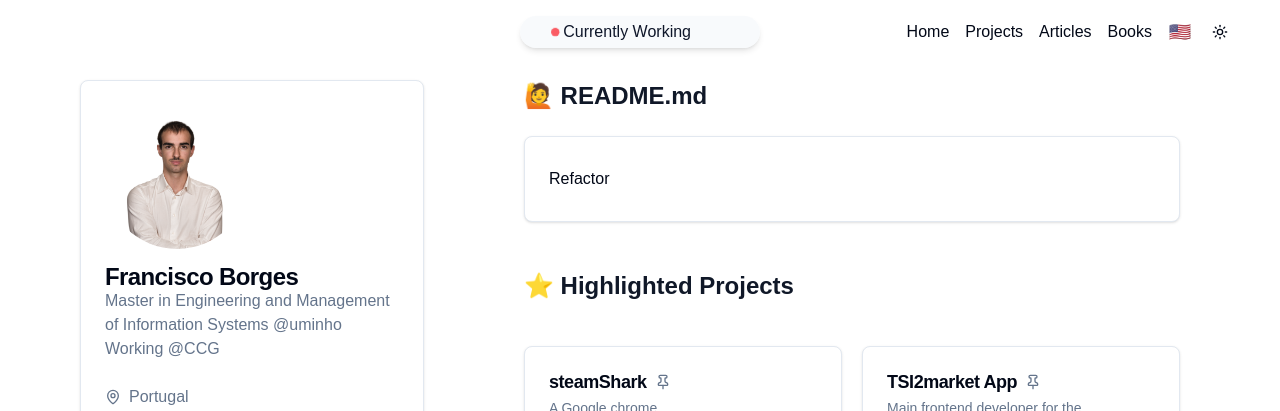
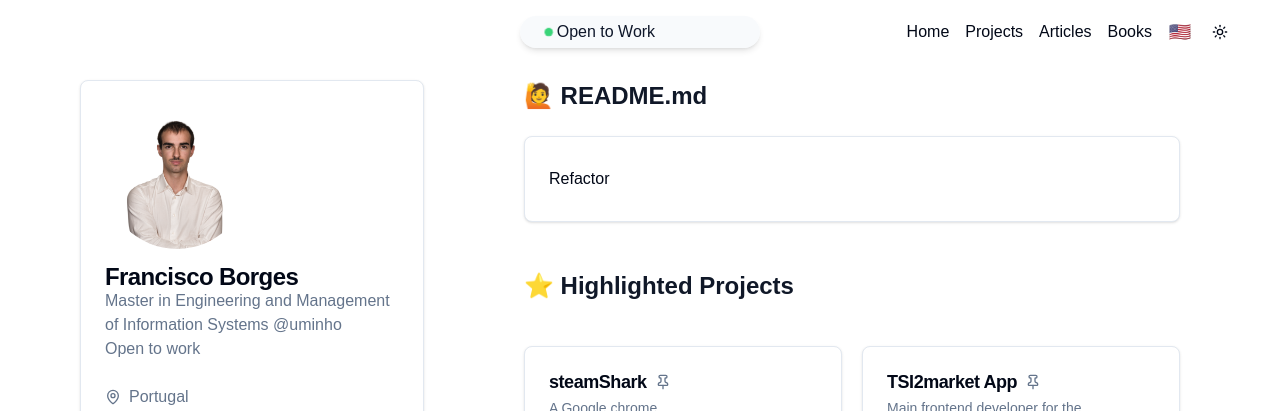
Before and after one commit to Franciscoborges2002/portfolio, a React (Vite) app: page / in a window 1280 px wide. Shown: the top 411 px of the page. Built offline with nearby package versions, Linux system fonts and the light colour scheme.

Commit message:
refactor: change of my current job situation

```diff
--- a/src/components/HeaderComponent.tsx
+++ b/src/components/HeaderComponent.tsx
@@ -15,7 +15,7 @@ export function Header() {
         <div className="flex-1" />
 
         <div className="flex-1 flex justify-center">
-          <Notch text={t("notch.text")} isActive={false} />
+          <Notch text={t("notch.text")} isActive={true} />
         </div>
 
         <div className="flex-1 flex justify-end items-center gap-1">
--- a/src/components/InformationComponent.tsx
+++ b/src/components/InformationComponent.tsx
@@ -42,17 +42,7 @@ export function InformationComponent() {
                   @uminho
                 </a>
               </p>
-              <p className="text-muted-foreground">
-                {t("aside.working")}{" "}
-                <a
-                  href="https://www.ccg.pt/"
-                  target="_blank"
-                  rel="noopener noreferrer"
-                  className="hover:underline"
-                >
-                  @CCG
-                </a>
-              </p>
+              <p className="text-muted-foreground">{t("aside.working")}</p>
             </div>
           </div>
         </CardHeader>
@@ -201,7 +191,7 @@ export function InformationComponent() {
             >
               {[
                 {
-                  period: "December 2024 - present",
+                  period: "December 2024 - June 2026",
                   role: "Backend Developer",
                   company: "@ccg",
                   url: "https://ccg.pt/",
--- a/src/i18n/locales/en.json
+++ b/src/i18n/locales/en.json
@@ -6,11 +6,11 @@
     "books": "Books"
   },
   "notch": {
-    "text": "Currently Working"
+    "text": "Open to Work"
   },
   "aside": {
     "role": "Master in Engineering and Management of Information Systems",
-    "working": "Working",
+    "working": "Open to work",
     "location": "Portugal",
     "downloadCV": "Download CV",
     "contactMe": "Contact Me",
@@ -75,9 +75,9 @@
   },
   "home": {
     "readmeTitle": "🙋 README.md",
-    "bio1": "My passion for technology ignited at a young age when I started to understood the essence of what a computer truly is.",
-    "bio2": "Before i got into university, I start learning programming and embarked on creating small projects and doing some automation on my daily tasks.",
-    "bio3": "Over time, these early efforts allowed me to improve my skills, progressively taking more complex projects with confidence. As an individual, I am dedicated, ambitious, and perpetually eager to learn more.",
+    "bio1": "My passion for technology ignited at a young age when I started to understand the essence of what a computer truly is.",
+    "bio2": "Before I got into university, I started learning programming and embarked on creating small projects and doing some automation on my daily tasks.",
+    "bio3": "Over time, these early efforts allowed me to improve my skills, progressively taking on more complex projects with confidence. As an individual, I am dedicated, ambitious, and perpetually eager to learn more.",
     "highlightedProjects": "⭐ Highlighted Projects",
     "moreProjects": "More Projects",
     "articlesTitle": "📝 Articles",
--- a/src/i18n/locales/es.json
+++ b/src/i18n/locales/es.json
@@ -6,11 +6,11 @@
     "books": "Libros"
   },
   "notch": {
-    "text": "Actualmente Trabajando"
+    "text": "Abierto a Oportunidades"
   },
   "aside": {
     "role": "Máster en Ingeniería y Gestión de Sistemas de Información",
-    "working": "Trabajando",
+    "working": "Abierto a oportunidades",
     "location": "Portugal",
     "downloadCV": "Descargar CV",
     "contactMe": "Contactar",
--- a/src/i18n/locales/pt.json
+++ b/src/i18n/locales/pt.json
@@ -6,11 +6,11 @@
     "books": "Livros"
   },
   "notch": {
-    "text": "Atualmente a Trabalhar"
+    "text": "Aberto a Oportunidades"
   },
   "aside": {
     "role": "Mestrado em Engenharia e Gestão de Sistemas de Informação",
-    "working": "A trabalhar",
+    "working": "Aberto a oportunidades",
     "location": "Portugal",
     "downloadCV": "Descarregar CV",
     "contactMe": "Contactar",
```
